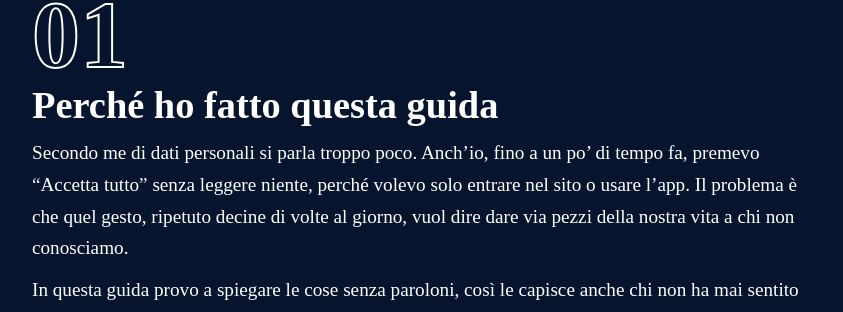
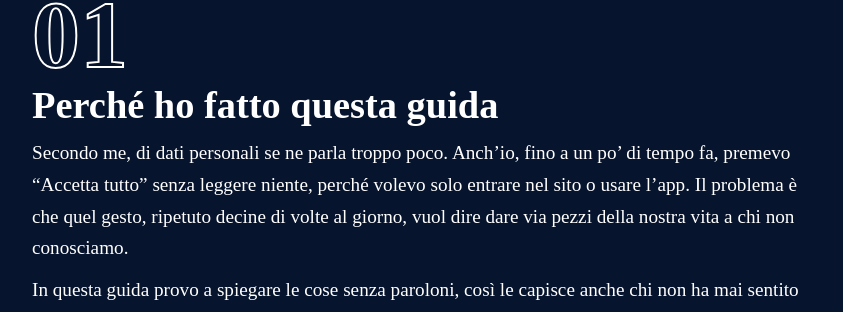
Before and after one commit to EmBav/LavoroEdu, a plain HTML site: page index.html in a window 1280 px wide. Shown: the part 819-1131 px from the top of the page, without its empty margins (218-1061 px from the left). Drawn offline with Linux system fonts and the light colour scheme.

Commit message:
Update index.html

```diff
--- a/index.html
+++ b/index.html
@@ -76,7 +76,7 @@ footer a{color:var(--tx)}
 <section><div class="w">
 <div class="num rv">01</div>
 <h2 class="rv">Perché ho fatto questa guida</h2>
-<p class="rv">Secondo me di dati personali si parla troppo poco. Anch’io, fino a un po’ di tempo fa, premevo “Accetta tutto” senza leggere niente, perché volevo solo entrare nel sito o usare l’app. Il problema è che quel gesto, ripetuto decine di volte al giorno, vuol dire dare via pezzi della nostra vita a chi non conosciamo.</p>
+<p class="rv">Secondo me, di dati personali se ne parla troppo poco. Anch’io, fino a un po’ di tempo fa, premevo “Accetta tutto” senza leggere niente, perché volevo solo entrare nel sito o usare l’app. Il problema è che quel gesto, ripetuto decine di volte al giorno, vuol dire dare via pezzi della nostra vita a chi non conosciamo.</p>
 <p class="rv">In questa guida provo a spiegare le cose senza paroloni, così le capisce anche chi non ha mai sentito parlare di privacy o GDPR. Non voglio far paura a nessuno: voglio solo che chi legge si faccia qualche domanda in più.</p>
 <div class="box rv"><b>Dato personale</b> = qualsiasi informazione che riguarda me: nome, foto, email, dove sono, cosa cerco, cosa compro, i miei gusti, la mia salute.</div>
 <div class="grid">
```
